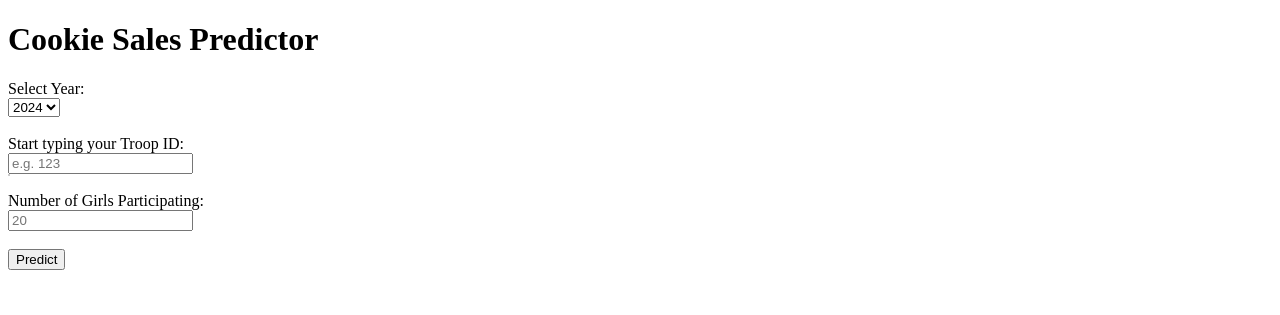
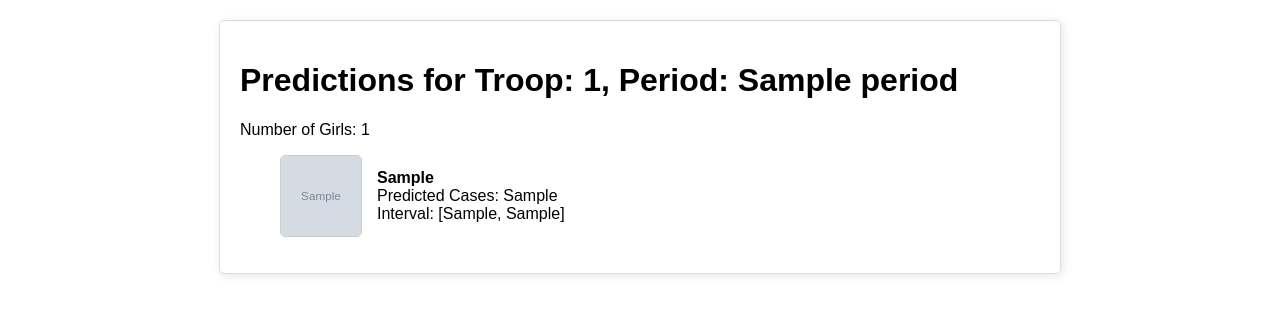
Before and after one commit to rishikor123/gsc, a Flask app: template templates/index.html in a window 1280 px wide. Shown: the top 315 px of the page. Run offline with Flask 2, Linux system fonts and the light colour scheme; the template is opened without the code that fills it: most values are stand-ins (such as "Sample title", 1, 10 or a date in 2020); grey boxes marked "Sample" are stand-in pictures.

Commit message:
Update index.html

```diff
--- a/templates/index.html
+++ b/templates/index.html
@@ -1,114 +1,52 @@
 <!DOCTYPE html>
-<html>
+<html lang="en">
 <head>
-    <title>Cookie Sales Predictor (Dynamic Autocomplete)</title>
+    <meta charset="UTF-8">
+    <meta name="viewport" content="width=device-width, initial-scale=1.0">
+    <title>Cookie Sales Predictions</title>
     <style>
-        /* Simple styling for suggestions box */
-        #suggestions {
+        body {
+            font-family: Arial, sans-serif;
+        }
+        .container {
+            max-width: 800px;
+            margin: 20px auto;
+            padding: 20px;
+            border: 1px solid #ddd;
+            border-radius: 5px;
+            box-shadow: 2px 2px 10px rgba(0, 0, 0, 0.1);
+        }
+        .cookie-item {
+            display: flex;
+            align-items: center;
+            margin-bottom: 15px;
+        }
+        .cookie-item img {
+            width: 80px;
+            height: 80px;
+            margin-right: 15px;
+            border-radius: 5px;
             border: 1px solid #ccc;
-            max-width: 200px;
-            background: #fefefe;
-            position: absolute;
-            z-index: 999;
-        }
-        #suggestions ul {
-            list-style-type: none;
-            margin: 0;
-            padding: 0;
-        }
-        #suggestions li {
-            padding: 5px;
-            cursor: pointer;
-        }
-        #suggestions li:hover {
-            background: #e0e0e0;
         }
     </style>
 </head>
 <body>
-    <h1>Cookie Sales Predictor</h1>
+    <div class="container">
+        <h1>Predictions for Troop: {{ troop_id }}, Period: {{ period }}</h1>
+        <p>Number of Girls: {{ num_girls }}</p>
 
-    <form method="POST" action="/">
-        <!-- Map year -> period in your backend via <option> values -->
-        <label for="year">Select Year:</label><br>
-        <select id="year" name="year" required>
-            <option value="5" selected>2024</option>
-            <option value="4">2023</option>
-            <option value="3">2022</option>
-            <option value="2">2021</option>
-            <option value="1">2020</option>
-        </select>
-        <br><br>
-
-        <!-- Troop ID input with dynamic suggestions -->
-        <label for="troop_id">Start typing your Troop ID:</label><br>
-        <input type="text" id="troop_id" name="troop_id" placeholder="e.g. 123" autocomplete="off" required>
-        <div id="suggestions"></div>
-        <br><br>
-
-        <!-- Number of girls -->
-        <label for="number_of_girls">Number of Girls Participating:</label><br>
-        <input type="number" step="1" id="number_of_girls" name="number_of_girls" placeholder="20" required>
-        <br><br>
-
-        <input type="submit" value="Predict">
-    </form>
-
-    <!-- JavaScript for dynamic filtering -->
-    <script>
-        // 1) A JavaScript array of all troop IDs (passed in from Flask)
-        const allTroopIds = {{ troop_ids|tojson }};
-
-        // 2) References to input and the suggestions container
-        const troopInput = document.getElementById('troop_id');
-        const suggestionsBox = document.getElementById('suggestions');
-
-        // 3) Listen for each keystroke in #troop_id
-        troopInput.addEventListener('input', function() {
-            const query = troopInput.value.trim();
-
-            // If user cleared input, hide suggestions
-            if (!query) {
-                suggestionsBox.innerHTML = '';
-                return;
-            }
-
-            // Filter the list: any troop ID that starts with typed text
-            const filtered = allTroopIds.filter(id => {
-                // Convert both to string in case ID is numeric
-                return id.toString().startsWith(query);
-            });
-
-            // Build an HTML list of suggestions
-            let html = '';
-            if (filtered.length > 0) {
-                html += '<ul>';
-                filtered.forEach(id => {
-                    html += `<li data-id="${id}">${id}</li>`;
-                });
-                html += '</ul>';
-            }
-            suggestionsBox.innerHTML = html;
-
-            // 4) Add click handler for each suggestion
-            const suggestionItems = suggestionsBox.querySelectorAll('li');
-            suggestionItems.forEach(item => {
-                item.addEventListener('click', function() {
-                    const chosenId = item.getAttribute('data-id');
-                    // Set the input to that ID
-                    troopInput.value = chosenId;
-                    // Clear the suggestions
-                    suggestionsBox.innerHTML = '';
-                });
-            });
-        });
-
-        // Optionally, hide suggestions if user clicks outside
-        document.addEventListener('click', function(e) {
-            if (!suggestionsBox.contains(e.target) && e.target !== troopInput) {
-                suggestionsBox.innerHTML = '';
-            }
-        });
-    </script>
+        <ul>
+            {% for pred in predictions %}
+                <li class="cookie-item">
+                    <img src="{{ pred.image_path }}" alt="{{ pred.cookie_type }}">
+                    <div>
+                        <strong>{{ pred.cookie_type }}</strong><br>
+                        Predicted Cases: {{ pred.predicted_cases }}<br>
+                        Interval: [{{ pred.interval_lower }}, {{ pred.interval_upper }}]
+                    </div>
+                </li>
+            {% endfor %}
+        </ul>
+    </div>
 </body>
 </html>
```
